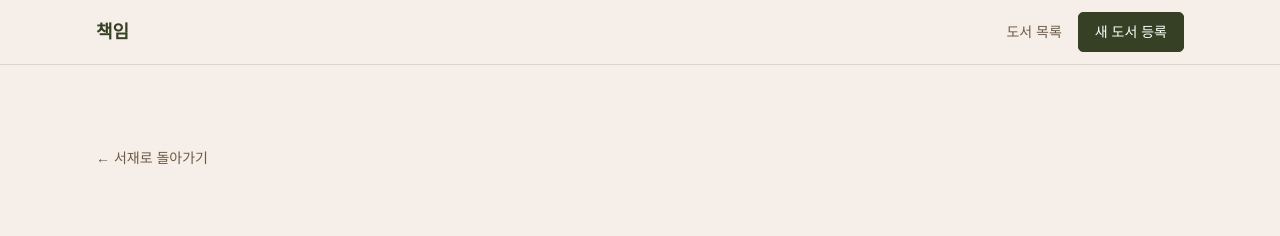
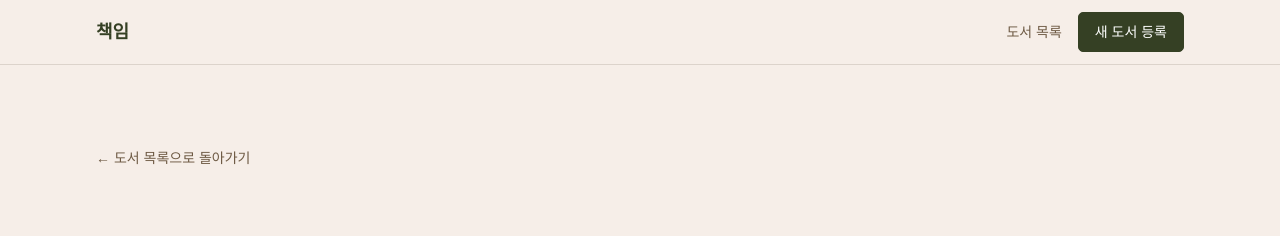
Before and after one commit to KT-AIVLE-miniProject-4th/walking_library, a React (Vite) app: page /books/new in a window 1280 px wide. Shown: the top 236 px of the page. Built offline with nearby package versions, Linux system fonts and the light colour scheme; data requests are answered from the project's data file; a web font is replaced by a local one.

Commit message:
fix: 등록 페이지 이동 문구를 도서 목록과 통일 #15

```diff
--- a/src/pages/BookCreatePage.jsx
+++ b/src/pages/BookCreatePage.jsx
@@ -35,7 +35,7 @@ function BookCreatePage({ onBookCreated }) {
   return (
     <section className="book-create">
       <div className="book-create-heading">
-        <Link to="/" className="book-create-back">← 서재로 돌아가기</Link>
+        <Link to="/" className="book-create-back">← 도서 목록으로 돌아가기</Link>
         <span className="book-create-eyebrow">YOUR STORY BEGINS HERE <span>✳</span> WRITE YOUR BOOK</span>
         <h1>당신의 이야기가<br /><em>한 권의 책이 되는 순간.</em></h1>
         <p>이야기를 적어 주세요. 오늘부터 당신도 작가입니다.</p>
```
